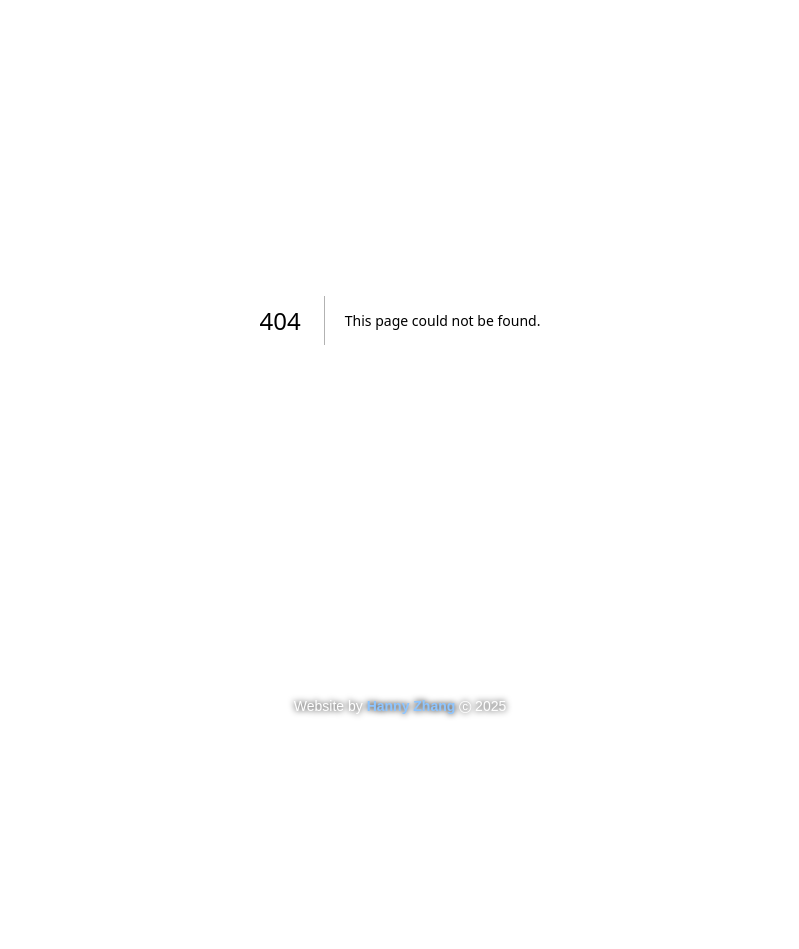
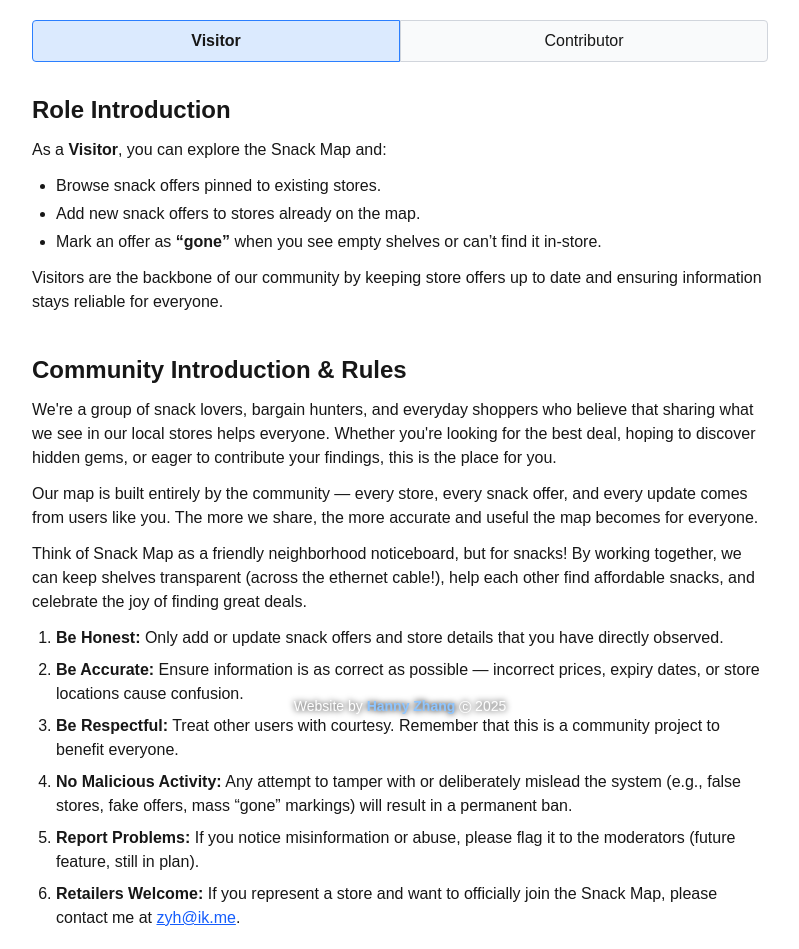
Before and after one commit to Hanny658/map-of-snacks, a Next.js app: page /user-intro in a window 1280 px wide. Before the commit this address had no page. Shown: the part 80-1029 px from the top of the page, without its empty margins (240-1039 px from the left). Before the commit the page ends 800 px from the top, so only its background shows below. Built offline with nearby package versions, Linux system fonts and the light colour scheme.

Commit message:
Community rules for registration

```diff
--- /dev/null
+++ b/src/app/user-intro/page.tsx
@@ -0,0 +1,136 @@
+"use client";
+
+import { useSearchParams, useRouter } from "next/navigation";
+
+export default function UserIntroPage() {
+    const searchParams = useSearchParams();
+    const router = useRouter();
+    const role = (searchParams.get("role") as "visitor" | "contributor") || "visitor";
+
+    const handleTabChange = (newRole: "visitor" | "contributor") => {
+        const params = new URLSearchParams(searchParams.toString());
+        params.set("role", newRole);
+        router.replace(`/user-intro?${params.toString()}`);
+    };
+
+    return (
+        <div className="max-w-3xl mx-auto px-4 py-10">
+            <h1 className="text-3xl font-bold mb-6">Welcome to the Map of Snacks!</h1>
+
+            {/* Tabs */}
+            <div className="flex gap-0 mb-8">
+                <button
+                    type="button"
+                    onClick={() => handleTabChange("visitor")}
+                    className={`flex-1 px-0 py-2 rounded-l border ${role === "visitor"
+                            ? "bg-blue-100 border-blue-500 font-semibold"
+                            : "bg-gray-50 border-gray-300"
+                        }`}
+                >
+                    Visitor
+                </button>
+                <button
+                    type="button"
+                    onClick={() => handleTabChange("contributor")}
+                    className={`flex-1 px-0 py-2 rounded-r border ${role === "contributor"
+                            ? "bg-blue-100 border-blue-500 font-semibold"
+                            : "bg-gray-50 border-gray-300"
+                        }`}
+                >
+                    Contributor
+                </button>
+            </div>
+
+            {/* Role-based Introduction */}
+            <section className="mb-10">
+                <h2 className="text-2xl font-semibold mb-3">Role Introduction</h2>
+                {role === "visitor" ? (
+                    <div className="space-y-3">
+                        <p>
+                            As a <b>Visitor</b>, you can explore the Snack Map and:
+                        </p>
+                        <ul className="list-disc pl-6 space-y-1">
+                            <li>Browse snack offers pinned to existing stores.</li>
+                            <li>Add new snack offers to stores already on the map.</li>
+                            <li>
+                                Mark an offer as <b>“gone”</b> when you see empty shelves or can’t
+                                find it in-store.
+                            </li>
+                        </ul>
+                        <p>
+                            Visitors are the backbone of our community by keeping store offers
+                            up to date and ensuring information stays reliable for everyone.
+                        </p>
+                    </div>
+                ) : (
+                    <div className="space-y-3">
+                        <p>
+                            As a <b>Contributor</b>, you have all Visitor permissions, plus:
+                        </p>
+                        <ul className="list-disc pl-6 space-y-1">
+                            <li>
+                                Add entirely new stores to the map by <b>right-click</b> (PC) or{" "}
+                                <b>long-press</b> (mobile).
+                            </li>
+                            <li>Edit details of existing stores, such as their name or location.</li>
+                            <li>
+                                Edit existing snack offers to ensure information stays accurate.
+                            </li>
+                        </ul>
+                        <p>
+                            Contributors help expand and refine the Snack Map. With greater
+                            permission comes greater responsibility — please use it wisely!
+                        </p>
+                    </div>
+                )}
+            </section>
+
+            {/* Community Rules */}
+            <section>
+                <h2 className="text-2xl font-semibold mb-3">Community Introduction & Rules</h2>
+                <p className="mb-3">
+                    We&apos;re a group of snack lovers, bargain hunters, and everyday shoppers who believe that sharing what we see in our local stores helps everyone. Whether you&apos;re looking for the best deal, hoping to discover hidden gems, or eager to contribute your findings, this is the place for you.
+                </p><p className="mb-3">
+                    Our map is built entirely by the community — every store, every snack offer, and every update comes from users like you. The more we share, the more accurate and useful the map becomes for everyone.
+                </p><p className="mb-3">
+                    Think of Snack Map as a friendly neighborhood noticeboard, but for snacks! By working together, we can keep shelves transparent (across the ethernet cable!), help each other find affordable snacks, and celebrate the joy of finding great deals.
+                </p>
+                <ol className="list-decimal pl-6 space-y-2">
+                    <li>
+                        <b>Be Honest:</b> Only add or update snack offers and store details
+                        that you have directly observed.
+                    </li>
+                    <li>
+                        <b>Be Accurate:</b> Ensure information is as correct as possible —
+                        incorrect prices, expiry dates, or store locations cause confusion.
+                    </li>
+                    <li>
+                        <b>Be Respectful:</b> Treat other users with courtesy. Remember that
+                        this is a community project to benefit everyone.
+                    </li>
+                    <li>
+                        <b>No Malicious Activity:</b> Any attempt to tamper with or
+                        deliberately mislead the system (e.g., false stores, fake offers,
+                        mass “gone” markings) will result in a permanent ban.
+                    </li>
+                    <li>
+                        <b>Report Problems:</b> If you notice misinformation or abuse, please
+                        flag it to the moderators (future feature, still in plan).
+                    </li>
+                    <li>
+                        <b>Retailers Welcome:</b> If you represent a store and want to
+                        officially join the Snack Map, please contact me at{" "}
+                        <a href="mailto:zyh@ik.me" className="text-blue-600 underline">
+                            zyh@ik.me
+                        </a>.
+                    </li>
+                </ol>
+                <p className="mt-4 text-gray-600">
+                    By using the Snack Map, you agree to follow these rules and help us
+                    build a positive, friendly, and reliable community for snack lovers
+                    everywhere.
+                </p>
+            </section>
+        </div>
+    );
+}
--- a/src/components/RegLog.tsx
+++ b/src/components/RegLog.tsx
@@ -205,8 +205,8 @@ export default function RegLogModal() {
                     }`}
             >
                 <div
-                    className={`bg-white text-black w-full max-w-md mx-2 p-6 rounded-lg shadow-lg transform transition-transform duration-300 ease-in-out ${isOpen ? "scale-100 opacity-100" : "scale-95 opacity-0"
-                        } relative`}
+                    className={`bg-white text-black w-full max-w-md mx-2 p-6 rounded-lg shadow-lg transform transition-transform duration-300 ease-in-out
+                        ${isOpen ? "scale-100 opacity-100" : "scale-95 opacity-0"} relative max-h-[90vh] overflow-y-auto`}
                 >
                     {/* Close Icon */}
                     <button
```
